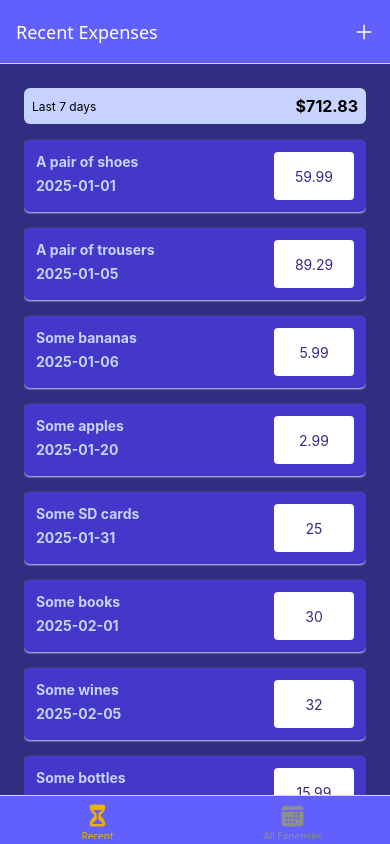
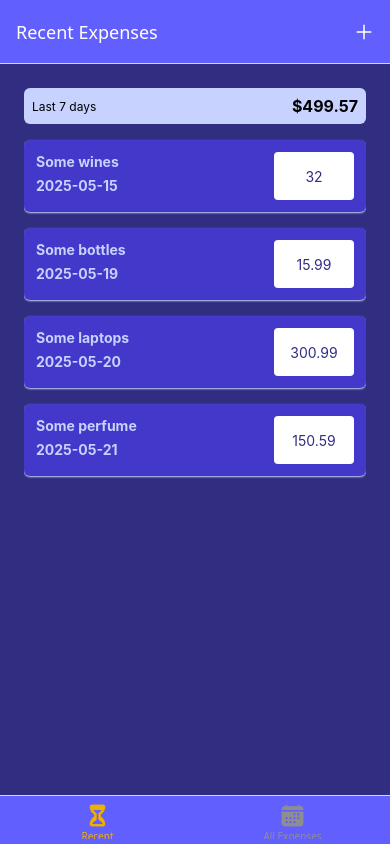
Before and after one commit to ryan10328/expense-tracker-0421, a React Native app: screen /RecentExpenses in a window 390 px wide. Built offline with nearby package versions, Linux system fonts and the light colour scheme.

Commit message:
144. Using Context From Inside Components

```diff
--- a/data/index.ts
+++ b/data/index.ts
@@ -41,24 +41,24 @@ export const DUMMY_EXPENSES: Array<Expense> = [
     id: "e7",
     description: "Some wines",
     amount: 32.0,
-    date: "2025-02-05",
+    date: "2025-05-15",
   },
   {
     id: "e8",
     description: "Some bottles",
     amount: 15.99,
-    date: "2025-02-10",
+    date: "2025-05-19",
   },
   {
     id: "e9",
     description: "Some laptops",
     amount: 300.99,
-    date: "2025-02-20",
+    date: "2025-05-20",
   },
   {
     id: "e10",
     description: "Some perfume",
     amount: 150.59,
-    date: "2025-02-25",
+    date: "2025-05-21",
   },
 ];
--- a/screens/AllExpenses.tsx
+++ b/screens/AllExpenses.tsx
@@ -1,9 +1,11 @@
 import React from "react";
 import ExpensesOutput from "../components/Expenses/ExpensesOutput";
-import { DUMMY_EXPENSES } from "../data";
+import { useAppSelector } from "../store/hooks";
 
 const AllExpenses = () => {
-  return <ExpensesOutput expenses={DUMMY_EXPENSES} expensesPeriod="Total" />;
+  const expenses = useAppSelector((state) => state.expenses.expenses);
+
+  return <ExpensesOutput expenses={expenses} expensesPeriod="Total" />;
 };
 
 export default AllExpenses;
--- a/screens/RecentExpenses.tsx
+++ b/screens/RecentExpenses.tsx
@@ -1,11 +1,15 @@
-import { View, Text } from "react-native";
 import React from "react";
 import ExpensesOutput from "../components/Expenses/ExpensesOutput";
-import { DUMMY_EXPENSES } from "../data";
+import { useAppSelector } from "../store/hooks";
+import { differenceInDays } from "date-fns";
 
 const RecentExpenses = () => {
+  const expenses = useAppSelector((state) => state.expenses.expenses);
+  const recentExpenses = expenses.filter(
+    (expense) => differenceInDays(new Date(), new Date(expense.date)) <= 7,
+  );
   return (
-    <ExpensesOutput expenses={DUMMY_EXPENSES} expensesPeriod="Last 7 days" />
+    <ExpensesOutput expenses={recentExpenses} expensesPeriod="Last 7 days" />
   );
 };
 
--- a/store/expenses.ts
+++ b/store/expenses.ts
@@ -1,12 +1,13 @@
 import { createSlice } from "@reduxjs/toolkit";
 import { Expense } from "../components/types";
+import { DUMMY_EXPENSES } from "../data";
 
 export type ExpensesState = {
   expenses: Expense[];
 };
 
 const state: ExpensesState = {
-  expenses: [],
+  expenses: [...DUMMY_EXPENSES],
 };
 
 // we can directily manipulate state because redux-toolkit supports immer
```
